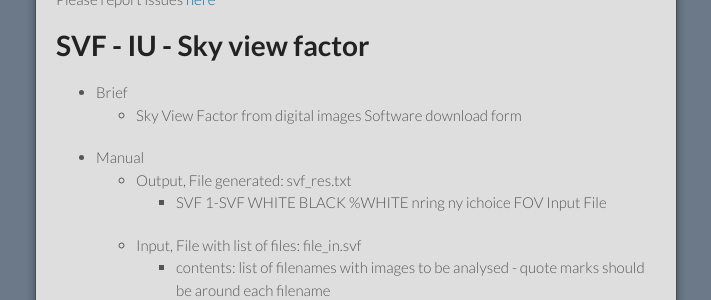
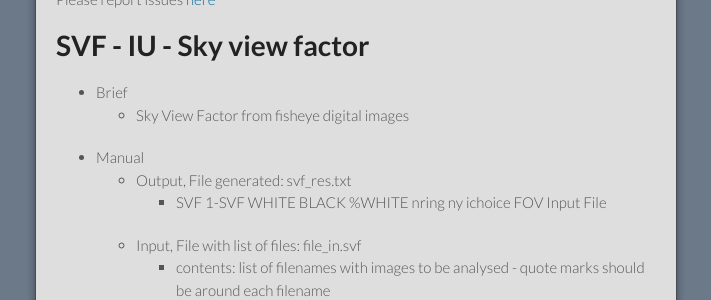
Before and after one commit to Urban-Meteorology-Reading/Urban-Meteorology-Reading.github.io, a Jekyll site: the page built from SVF.md, in a window 1280 px wide. Shown: the part 200-500 px from the top of the page, without its empty margins (284-995 px from the left). Built offline with Jekyll 4.4.1, drawn with Linux system fonts in a browser that asks for light colours.

Commit message:
Update SVF.md

```diff
--- a/SVF.md
+++ b/SVF.md
@@ -8,7 +8,7 @@ Please report issues [here](https://github.com/Urban-Meteorology-Reading/Urban-M
 
 # SVF - IU - Sky view factor
 * Brief
-   * Sky View Factor from digital images   Software download form
+   * Sky View Factor from fisheye digital images
 * Manual
   * Output, File generated: svf_res.txt
       * SVF    1-SVF   WHITE   BLACK    %WHITE   nring   ny    ichoice   FOV  Input File
```
